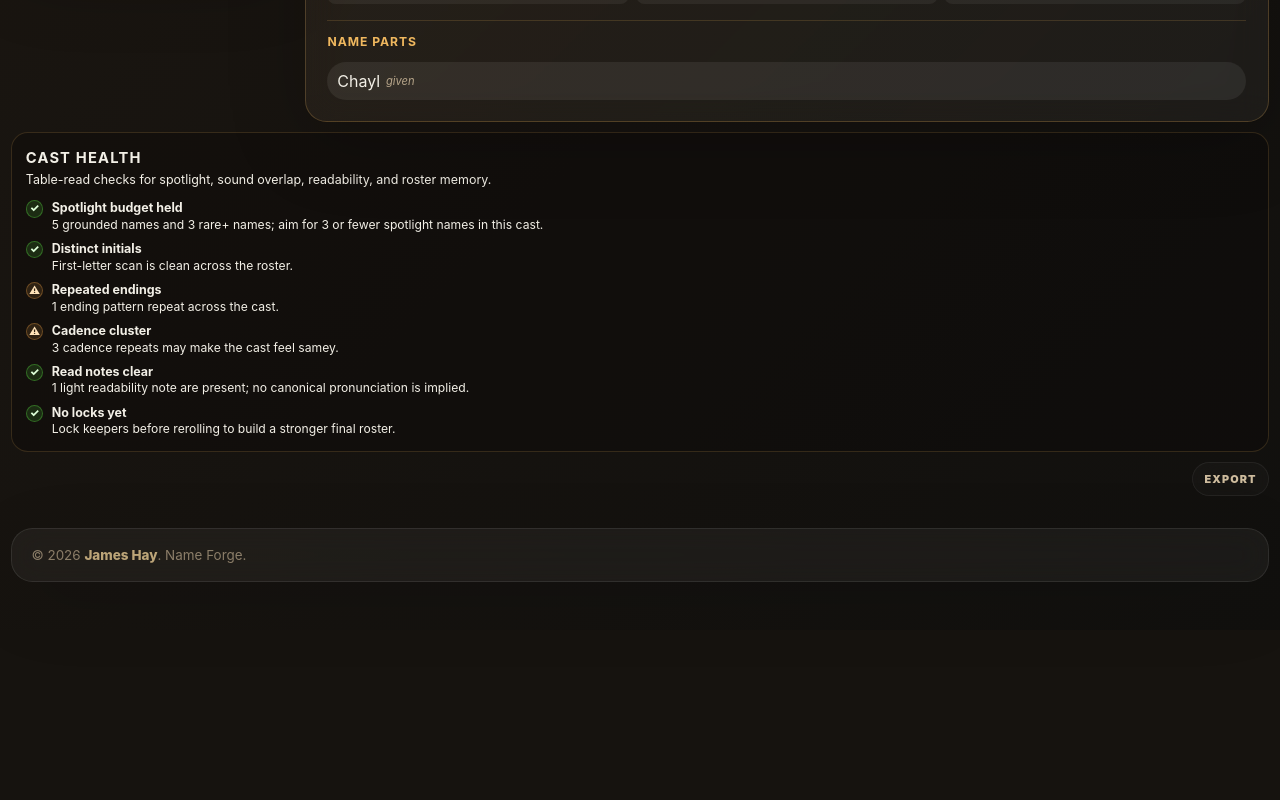
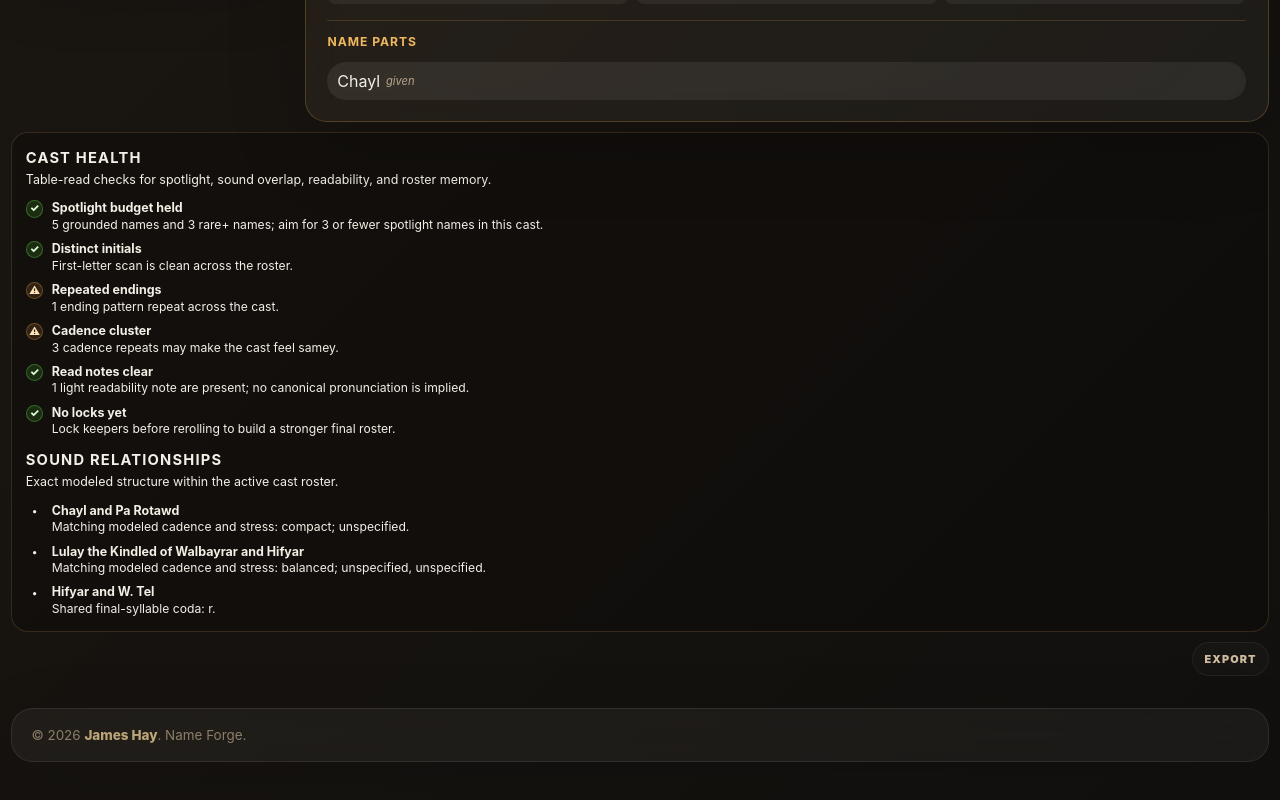
Before and after one commit to jaahay/name-forge, a React (Vite) app: page / in a window 1280 px wide. Shown: the part 1589-2389 px from the top of the page. Before the commit the page ends 2219 px from the top, so only its background shows below. Built offline with nearby package versions, Linux system fonts and the light colour scheme.

Commit message:
Connect cast sound diagnostics

```diff
--- a/src/ui/CastHealth.tsx
+++ b/src/ui/CastHealth.tsx
@@ -1,4 +1,7 @@
+import { analyzeNameArtifactSoundRelationships } from '../engine/nameArtifactAnalysis';
+import { toNameArtifact } from '../engine/nameArtifact';
 import type { GeneratedEnsemble, RarityBand } from '../engine/types';
+import { SoundRelationshipsPanel } from './SoundRelationshipsPanel';
 
 type CastHealthTone = 'good' | 'warn';
 
@@ -70,6 +73,8 @@ function castHealthFor(ensemble: GeneratedEnsemble, lockedNameIds: Set<string>):
 
 export function CastHealthPanel({ ensemble, lockedNameIds }: CastHealthPanelProps) {
   const healthItems = castHealthFor(ensemble, lockedNameIds);
+  // The current GeneratedEnsemble is the explicit active-roster snapshot for this presentation.
+  const soundRelationships = analyzeNameArtifactSoundRelationships(ensemble.names.map(toNameArtifact));
 
   return (
     <section className="cast-health" aria-label="Cast health">
@@ -85,6 +90,7 @@ export function CastHealthPanel({ ensemble, lockedNameIds }: CastHealthPanelProp
           </li>
         ))}
       </ul>
+      <SoundRelationshipsPanel relationships={soundRelationships} />
     </section>
   );
 }
```
